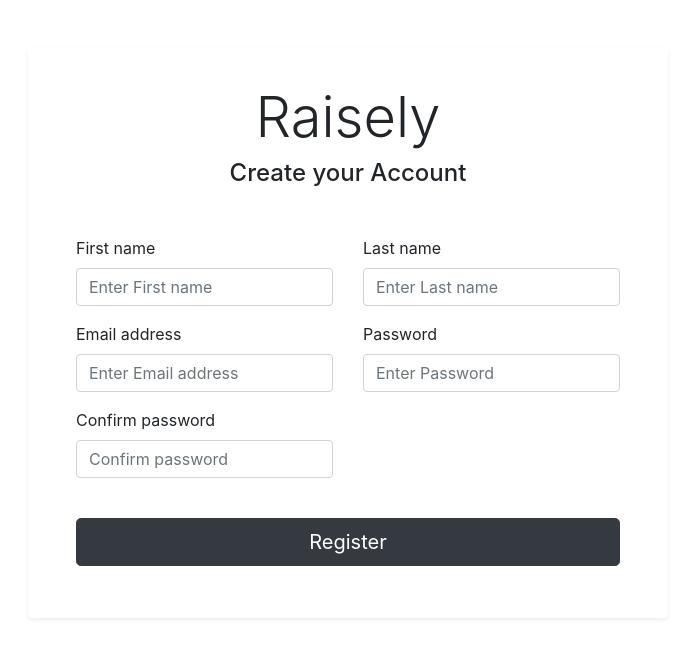
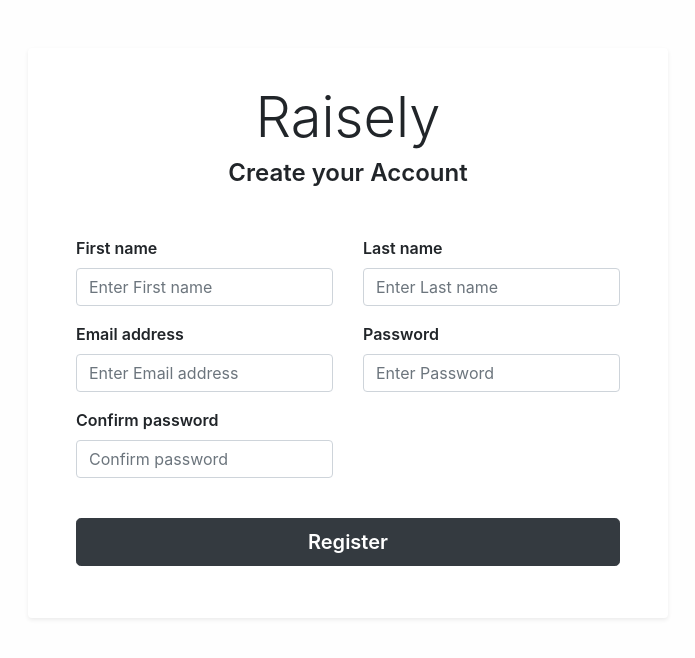
Before and after one commit to thonyromes/raisely, a React (Create React App) app: page /register in a window 1280 px wide. Shown: the top 658 px of the page, without its empty margins (292-987 px from the left). Built offline with nearby package versions, Linux system fonts and the light colour scheme.

Commit message:
used less instead of scss for heroku

```diff
--- a/package.json
+++ b/package.json
@@ -8,10 +8,12 @@
     "@testing-library/user-event": "^7.2.1",
     "bootstrap": "^4.5.0",
     "formik": "^2.1.5",
+    "node-sass": "^4.14.1",
     "react": "^16.13.1",
     "react-dom": "^16.13.1",
     "react-router-dom": "^5.2.0",
     "react-scripts": "3.4.1",
+    "typescript": "^3.9.7",
     "yup": "^0.29.1"
   },
   "scripts": {
@@ -39,6 +41,7 @@
     "css-loader": "^3.6.0",
     "less": "^3.12.2",
     "less-loader": "^6.2.0",
+    "serve": "^11.3.2",
     "style-loader": "^1.2.1"
   }
 }
--- a/src/assets/css/main.less
+++ /dev/null
@@ -1,32 +0,0 @@
-@charset "UTF-8";
-
-@text-color__primary: rgb(70, 87, 101);
-@text-color__secondary: rgb(54, 67, 79);
-
-@bg-color__primary: rgb(245, 245, 245);
-@bg-color__secondary: rgb(29, 38, 54);
-
-.f-w--6 {
-  font-weight: 600;
-}
-
-body {
-  background-color: #fefefe;
-}
-// custom form
-
-.form-custom {
-  .form-control {
-    &::placeholder {
-      color: fade(@text-color__primary, 60);
-    }
-  }
-
-  label {
-    color: fade(@text-color__primary, 90);
-  }
-}
-
-.error-text {
-  font-size: 0.8rem;
-}
--- /dev/null
+++ b/src/assets/css/main.scss
@@ -0,0 +1,32 @@
+@charset "UTF-8";
+
+$text-color__primary: rgb(70, 87, 101);
+$text-color__secondary: rgb(54, 67, 79);
+
+$bg-color__primary: rgb(245, 245, 245);
+$bg-color__secondary: rgb(29, 38, 54);
+
+.f-w--6 {
+  font-weight: 600;
+}
+
+body {
+  background-color: #fefefe;
+}
+// custom form
+
+.form-custom {
+  .form-control {
+    &::placeholder {
+      color: fade($text-color__primary, 60);
+    }
+  }
+
+  label {
+    color: fade($text-color__primary, 90);
+  }
+}
+
+.error-text {
+  font-size: 0.8rem;
+}
--- a/src/index.js
+++ b/src/index.js
@@ -3,7 +3,7 @@
 import { BrowserRouter } from "react-router-dom";
 
 import "bootstrap/dist/css/bootstrap.css";
-// import "./assets/css/main.less";
+import "./assets/css/main.scss";
 
 import App from "./App";
 import * as serviceWorker from "./serviceWorker";
```
Also changed, not shown: 1 other file (tests, documents, lock files or other folders).
